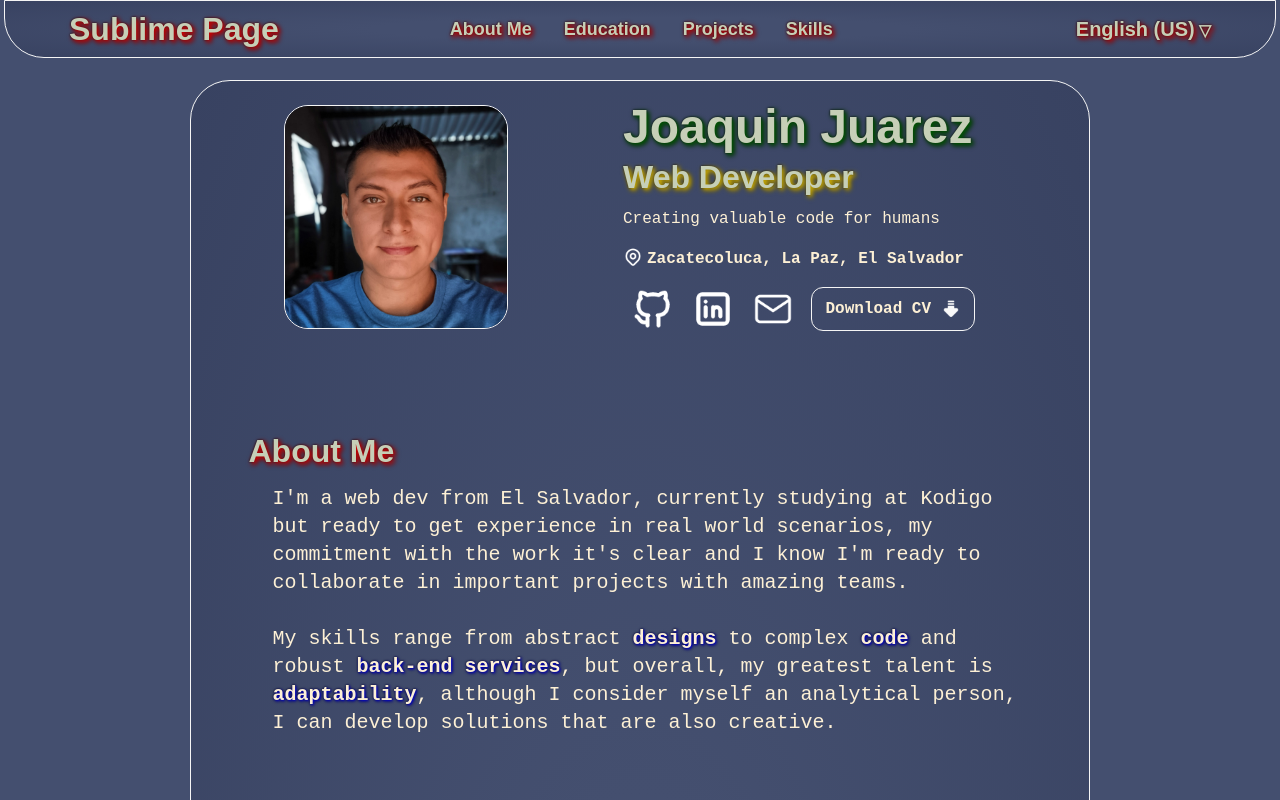
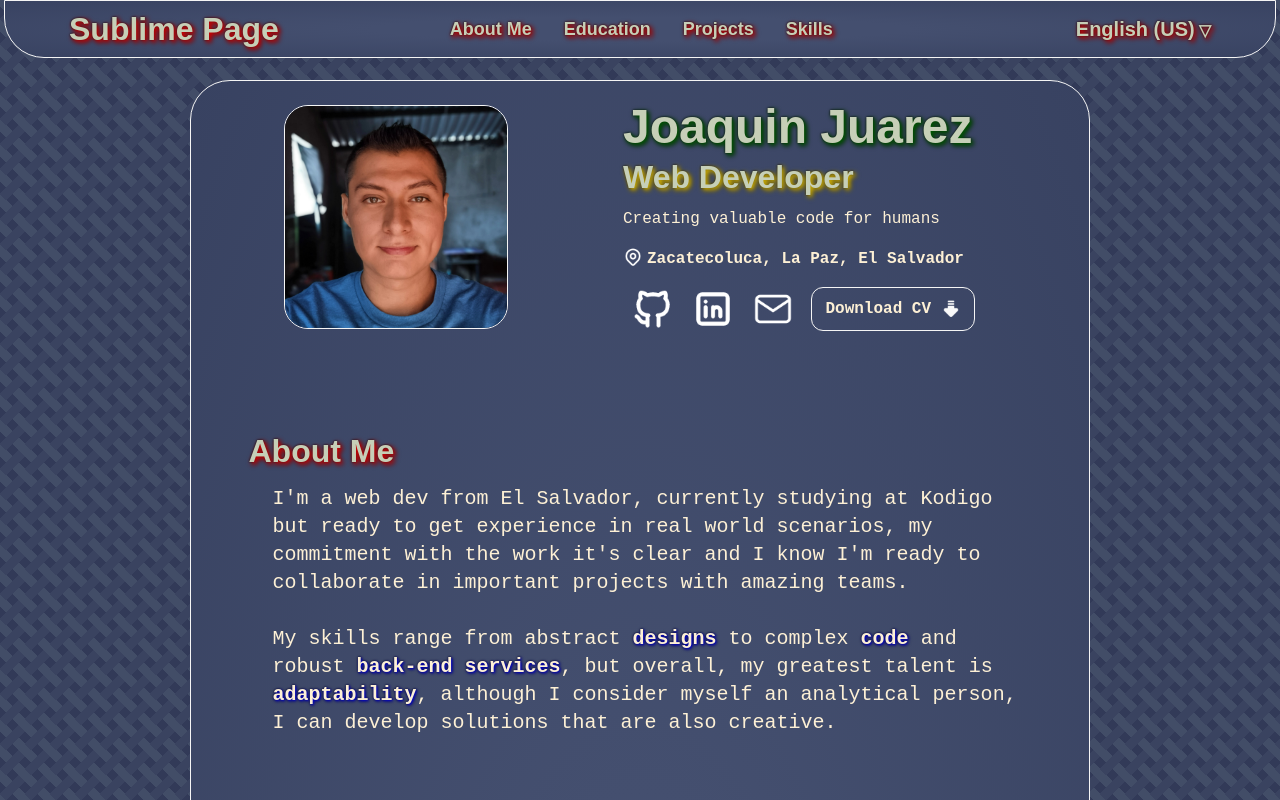
Before and after one commit to jacubiam/jacubiam-vercel, a React (Vite) app: page / in a window 1280 px wide. Shown: the top 800 px of the page. Built offline with nearby package versions, Linux system fonts and the light colour scheme; no server answers.

Commit message:
:sparkles:feat(app):add a gradient pattern into the background

```diff
--- a/src/index.css
+++ b/src/index.css
@@ -24,7 +24,10 @@
     }
 
     body {
-        background-color: #444F6F;
+        background: linear-gradient(45deg, #424d67 12%, transparent 0, transparent 88%, #424d67 0),
+            linear-gradient(135deg, transparent 37%, #3a4360 0, #3a4360 63%, transparent 0),
+            linear-gradient(45deg, transparent 37%, #424d67 0, #424d67 63%, transparent 0) #323a58;
+        background-size: 25px 25px;
     }
 }
 
```
